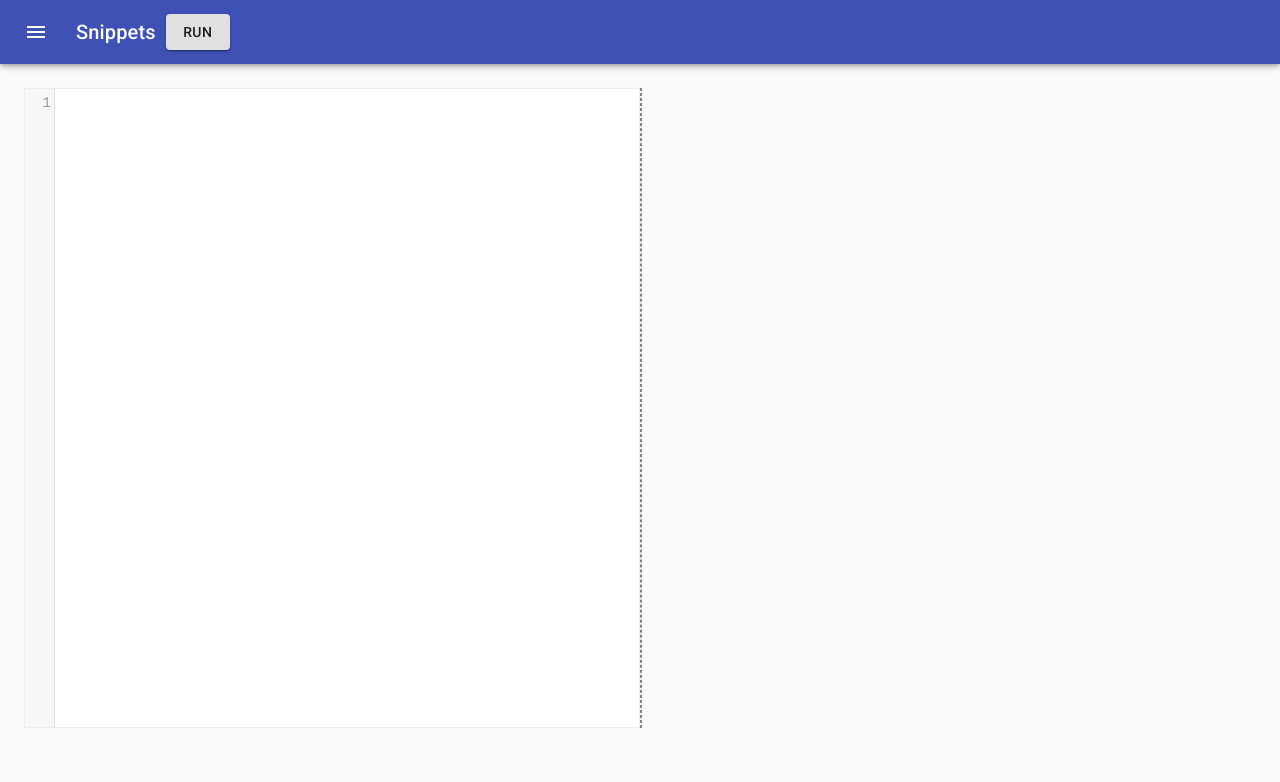
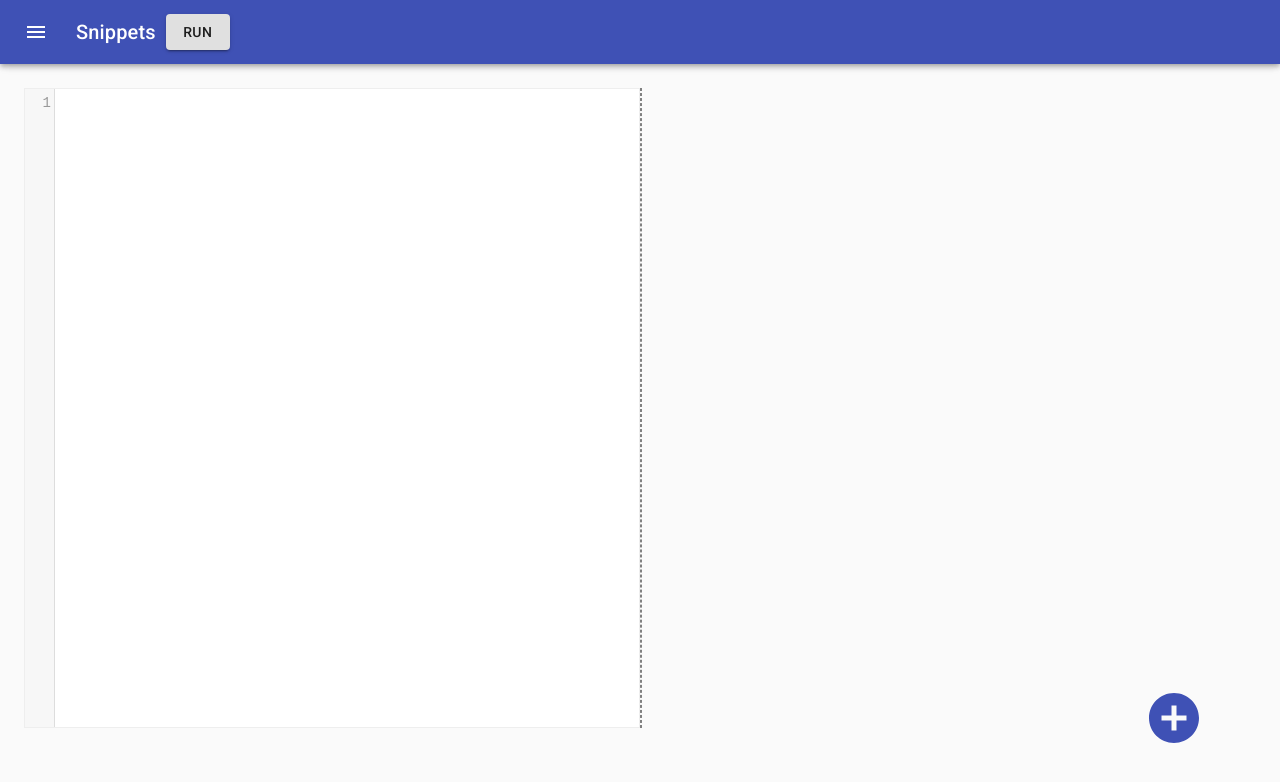
Before and after one commit to rgbkrk/Snippets, a React (Create React App) app: page / in a window 1280 px wide. Shown: the top 782 px of the page. Built offline with nearby package versions, Linux system fonts and the light colour scheme.

Commit message:
Added the createSnippetButton, hooked up Apollo Client, and css changes

```diff
--- a/public/index.html
+++ b/public/index.html
@@ -52,7 +52,7 @@
       To begin the development, run `npm start` or `yarn start`.
       To create a production bundle, use `npm run build` or `yarn build`.
     -->
-    <script defer>
+    <script>
       document.addEventListener("DOMContentLoaded", (event) => {
         var textarea = document.getElementById("editor");
         var editor = CodeMirror.fromTextArea(textarea, {
--- a/src/App.tsx
+++ b/src/App.tsx
@@ -17,7 +17,10 @@ import React, { useState } from "react";
 import useStyles from "./theme";
 import RunButton from "./components/runButton";
 import Snippet from "./components/snippet";
-// import History from "./components/History";
+import CreateSnippetButton from "./components/createSnippetButton";
+/* ************************************************************************** */
+/* import History from "./components/History"; */
+/* ************************************************************************** */
 
 function App() {
   const classes = useStyles();
@@ -90,6 +93,7 @@ function App() {
       >
         <div className={classes.drawerHeader} />
         <Snippet />
+        <CreateSnippetButton />
       </main>
     </div>
   );
--- a/src/components/RunButton.tsx
+++ b/src/components/RunButton.tsx
@@ -1,19 +1,34 @@
-import { Button } from "@material-ui/core";
+// Vendor modules
+import Button from "@material-ui/core/Button";
+import Tooltip from "@material-ui/core/Tooltip";
+import React from "react";
 import styled from "styled-components";
-import React from "react";
 
-const StyledButton = styled(Button)`
-  margin: 0 10px;
-`;
+// Local modules
+import useStyle from "../theme";
 
 export default function RunButton() {
+  const classes = useStyle();
   const handleRun = () => {
     /* Handles executing code in the editor */
   };
 
   return (
-    <StyledButton variant="contained" onClick={handleRun}>
-      Run
-    </StyledButton>
+    <Tooltip
+      arrow={true}
+      className={classes.tooltip}
+      placement={"right"}
+      title={"Run code"}
+    >
+      <StyledButton variant="contained" onClick={handleRun}>
+        Run
+      </StyledButton>
+    </Tooltip>
   );
 }
+
+/* Styled Components */
+/* ************************************************************************** */
+const StyledButton = styled(Button)`
+  margin: 0 10px;
+`;
--- /dev/null
+++ b/src/components/createSnippetButton.tsx
@@ -0,0 +1,30 @@
+// Vendor modules
+import AddCircleIcon from "@material-ui/icons/AddCircle";
+import IconButton from "@material-ui/core/IconButton";
+import Tooltip from "@material-ui/core/Tooltip";
+import React from "react";
+
+// Local module
+import { useStyles } from "../theme";
+
+export default function CreateSnippetButton() {
+  const classes = useStyles();
+
+  return (
+    <Tooltip
+      arrow={true}
+      className={classes.tooltip}
+      placement={"left"}
+      title={"Create a New Snippet"}
+    >
+      <IconButton
+        aria-label="create snippet"
+        className={classes.createSnippetButton}
+        color="primary"
+        size="medium"
+      >
+        <AddCircleIcon className={classes.addCircleIcon} />
+      </IconButton>
+    </Tooltip>
+  );
+}
--- a/src/index.tsx
+++ b/src/index.tsx
@@ -13,7 +13,7 @@ import * as serviceWorker from "./serviceWorker";
 // For more, see:
 // https://www.apollographql.com/docs/react/get-started/#create-a-client
 const client = new ApolloClient({
-  uri: "localhost:3000",
+  uri: "http://localhost:3000/graphql",
 });
 
 ReactDOM.render(
--- a/src/theme.tsx
+++ b/src/theme.tsx
@@ -57,6 +57,18 @@ export const useStyles = makeStyles((theme) => ({
     }),
     marginLeft: 0,
   },
+  addCircleIcon: {
+    width: "60px",
+    height: "60px",
+  },
+  createSnippetButton: {
+    position: "absolute",
+    bottom: "5%",
+    right: "5%",
+  },
+  tooltip: {
+    fontSize: "50px",
+  },
 }));
 
 export default useStyles;
```
Also changed, not shown: 1 other file (tests, documents, lock files or other folders).
